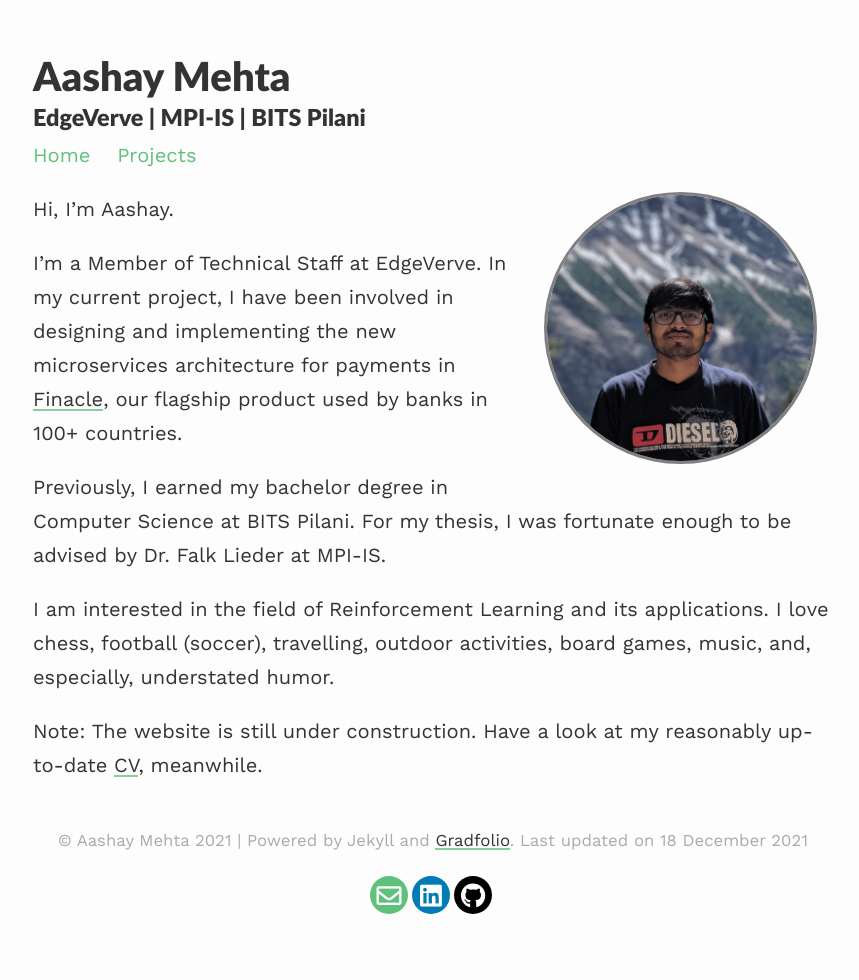
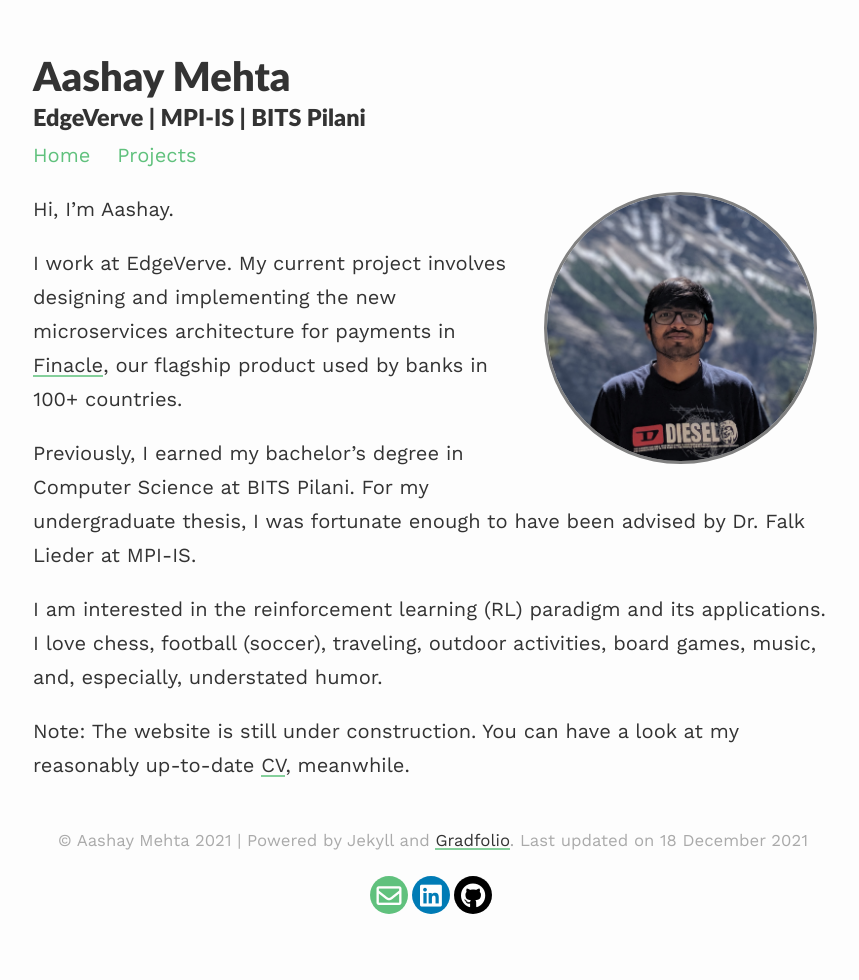
Before and after one commit to Aashay97/aashay97.github.io, a Jekyll site: the page built from index.md, in a window 1280 px wide. Shown: the whole page, without its empty margins (207-1066 px from the left). Built offline with Jekyll 4.4.1, drawn with Linux system fonts in a browser that asks for light colours; nearby versions of some CDN libraries.

Commit message:
Update CV and bio

```diff
--- a/index.md
+++ b/index.md
@@ -9,10 +9,10 @@ published: true
 
 Hi, I'm Aashay.
 
-I'm a Member of Technical Staff at EdgeVerve. In my current project, I have been involved in designing and implementing the new microservices architecture for payments in [Finacle](https://www.edgeverve.com/finacle/), our flagship product used by banks in 100+ countries.
+I work at EdgeVerve. My current project involves designing and implementing the new microservices architecture for payments in [Finacle](https://www.edgeverve.com/finacle/), our flagship product used by banks in 100+ countries.
 
-Previously, I earned my bachelor degree in Computer Science at BITS Pilani. For my thesis, I was fortunate enough to be advised by Dr. Falk Lieder at MPI-IS.
+Previously, I earned my bachelor's degree in Computer Science at BITS Pilani. For my undergraduate thesis, I was fortunate enough to have been advised by Dr. Falk Lieder at MPI-IS.
 
-I am interested in the field of Reinforcement Learning and its applications. I love chess, football (soccer), travelling, outdoor activities, board games, music, and, especially, understated humor.
+I am interested in the reinforcement learning (RL) paradigm and its applications. I love chess, football (soccer), traveling, outdoor activities, board games, music, and, especially, understated humor.
 
-Note: The website is still under construction. Have a look at my reasonably up-to-date [CV](./assets/pdf/cv.pdf), meanwhile.
+Note: The website is still under construction. You can have a look at my reasonably up-to-date [CV](./assets/pdf/cv.pdf), meanwhile.
```
Also changed, not shown: 1 other file.
